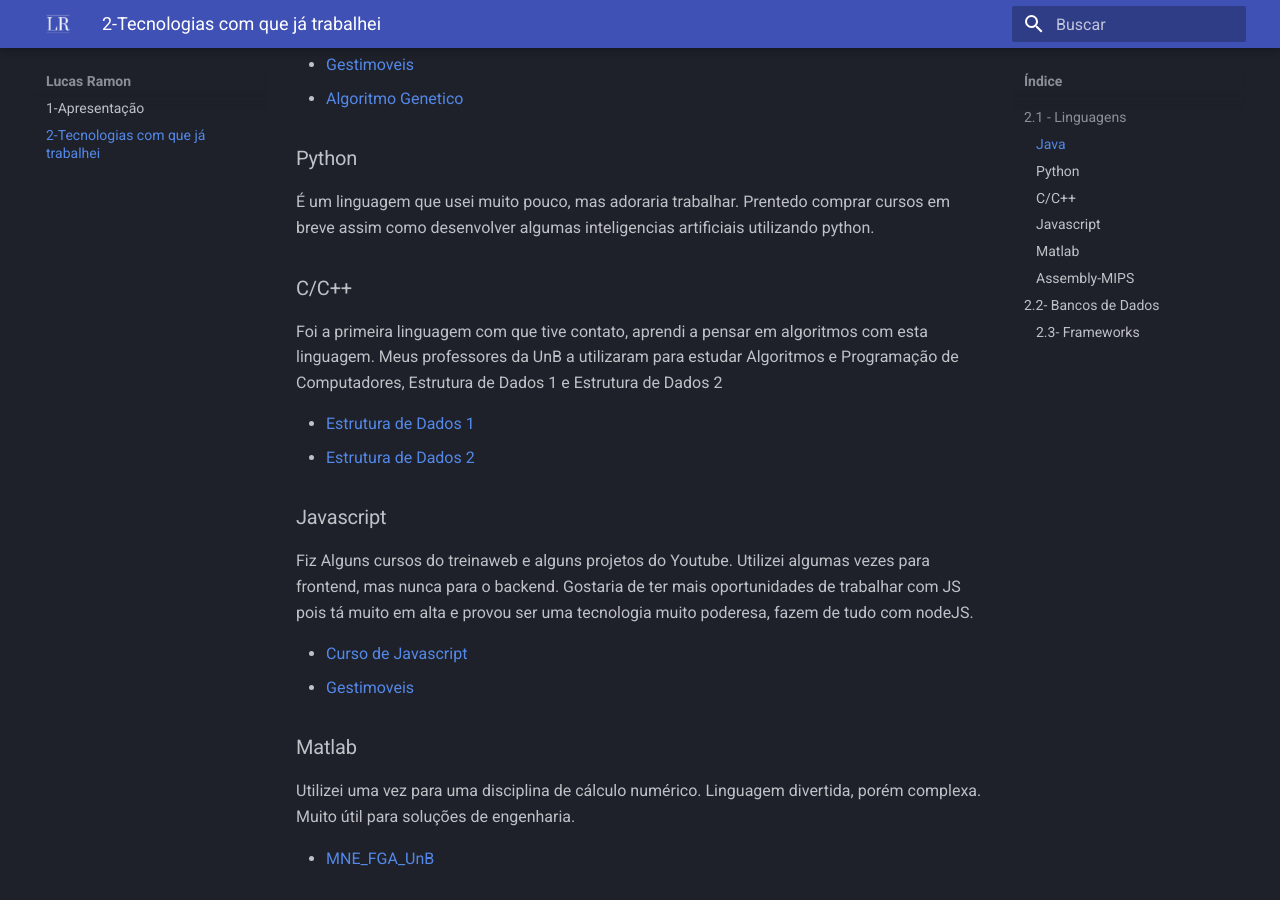
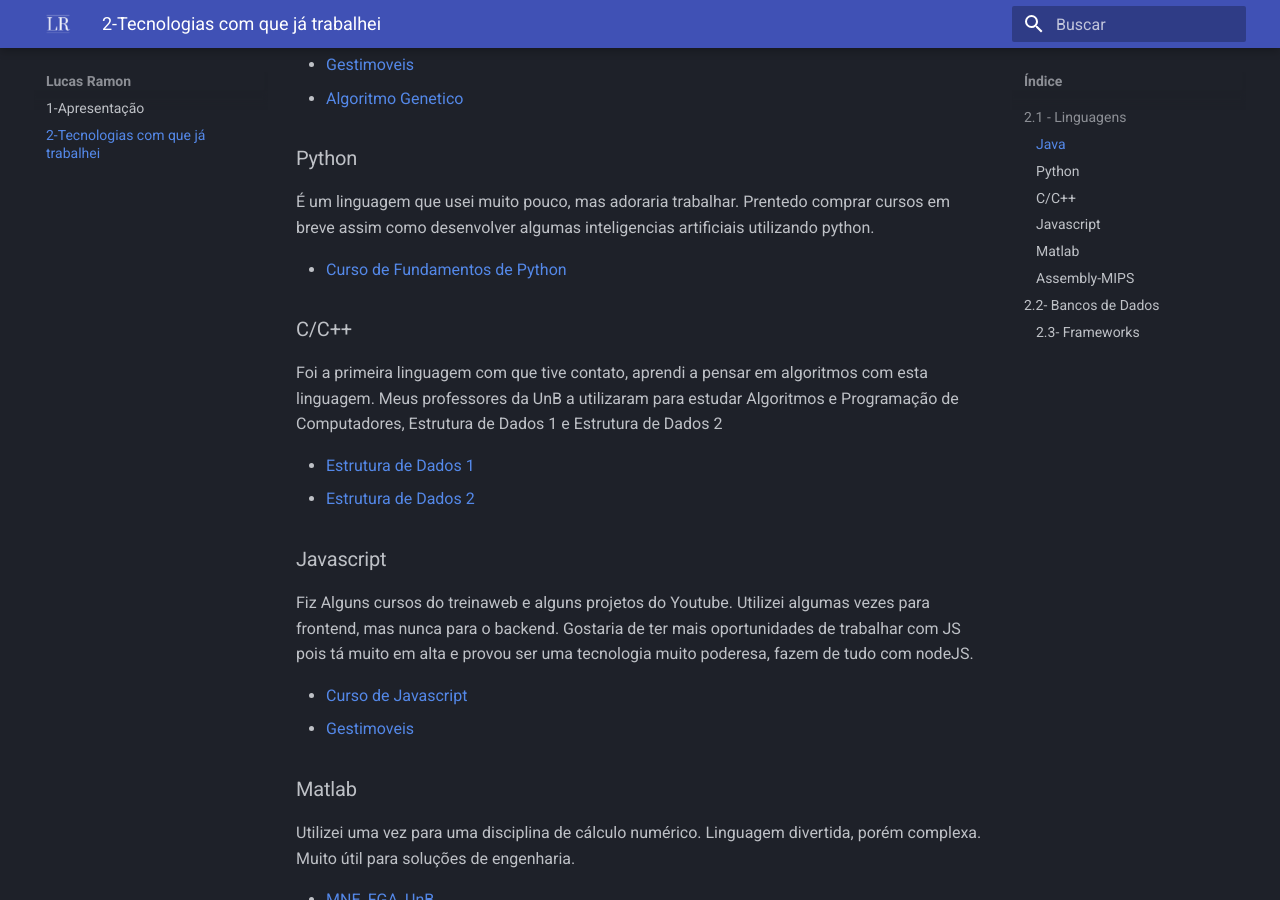
Before and after one commit to lramon2001/lramon2001.github.io, an MkDocs documentation site: the page built from docs/softskills.md, in a window 1280 px wide and 900 px high, scrolled down 648 px. Built offline with MkDocs 1.6.1 and Material for MkDocs 9.7.7, drawn with Linux system fonts in a browser that asks for light colours.

Commit message:
Update softskills.md

```diff
--- a/docs/softskills.md
+++ b/docs/softskills.md
@@ -38,6 +38,11 @@
 ### Python
 
 É um linguagem que usei muito pouco, mas adoraria trabalhar. Prentedo comprar cursos em breve assim como desenvolver algumas inteligencias artificiais utilizando python.
+<ul>
+  <li><a href="https://github.com/lramon2001/Python-Fundamentos">Curso de Fundamentos de Python</a></li>
+  </ul>
+ <tr>
+</tr>
 
 ### C/C++
 
```
